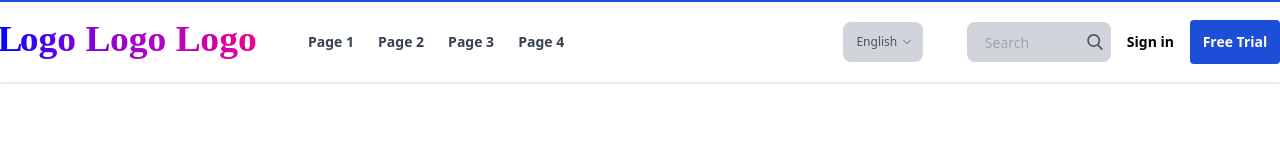
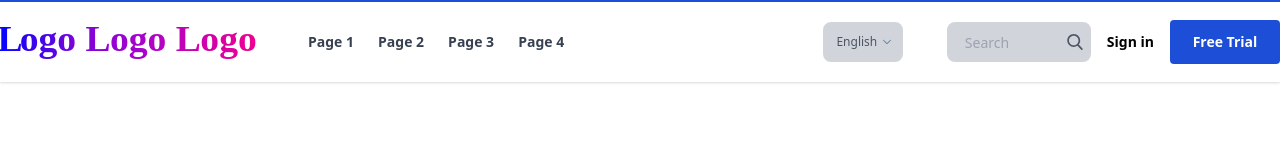
Before and after one commit to VS-star/NightCode, a Next.js app: page / in a window 1280 px wide. Shown: the top 160 px of the page. Built offline with nearby package versions, Linux system fonts and the light colour scheme.

Commit message:
trial button wider

```diff
--- a/styles/globals.css
+++ b/styles/globals.css
@@ -21,5 +21,5 @@
   text-align-last: center;
 }
 .trial-button-width{
-  min-width: 90px;
+  min-width: 110px;
 }
```
